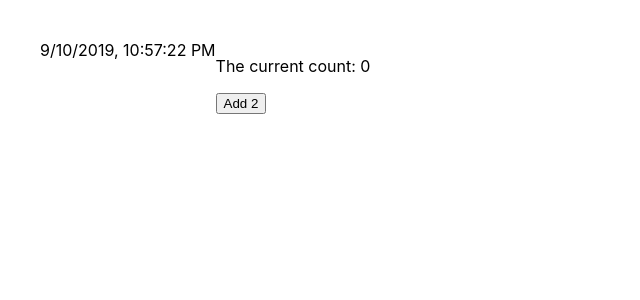
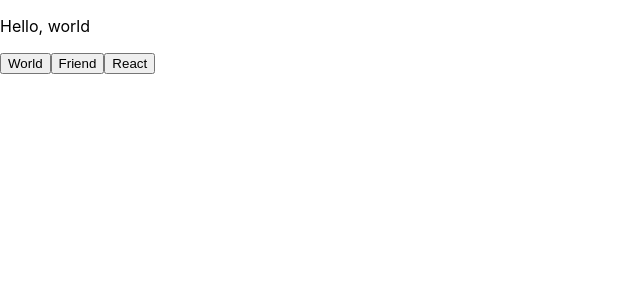
Before and after one commit to staysee/react-playground, a React (Create React App) app: page / in a window 1280 px wide. Shown: the top 300 px of the page, without its empty margins (0-640 px from the left). Built offline with nearby package versions, Linux system fonts and the light colour scheme.

Commit message:
added hello world drill

```diff
--- a/src/index.js
+++ b/src/index.js
@@ -1,6 +1,7 @@
 import React from 'react';
 import ReactDOM from 'react-dom';
 import App from './App';
+import HelloWorld from './state-drills/HelloWorld'
 import './index.css';
 
-ReactDOM.render(<App />, document.getElementById('root'));
+ReactDOM.render(<HelloWorld />, document.getElementById('root'));
--- a/src/state-drills/HelloWorld.js
+++ b/src/state-drills/HelloWorld.js
@@ -0,0 +1,21 @@
+import React from 'react'
+
+class HelloWorld extends React.Component {
+    state = {
+        who: 'world'
+    }
+
+    render() {
+        return (
+            <div className="Helloworld">
+                <p>Hello, {this.state.who}</p>
+
+                <button onClick={ () => this.setState({who: 'world'})}>World</button>
+                <button onClick={ () => this.setState({who: 'friend'})}>Friend</button>
+                <button onClick={ () => this.setState({who: 'react'})}>React</button>
+            </div>
+        )
+    }
+}
+
+export default HelloWorld
```
